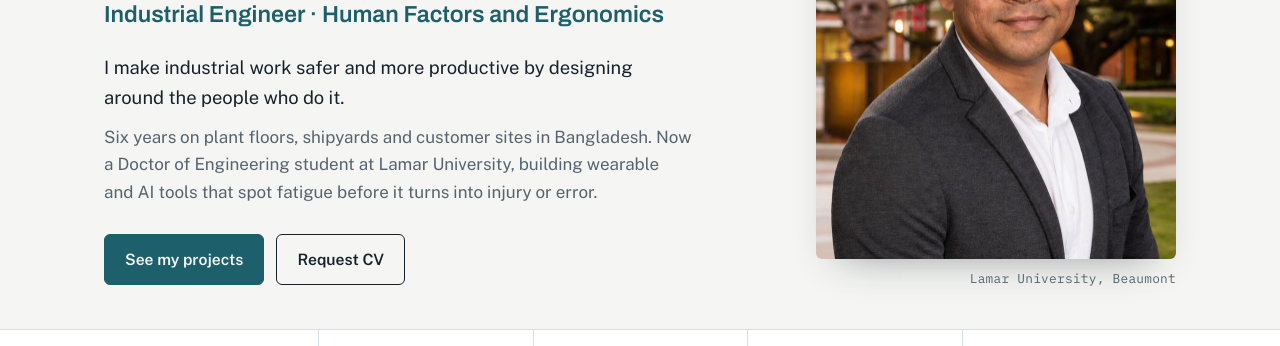
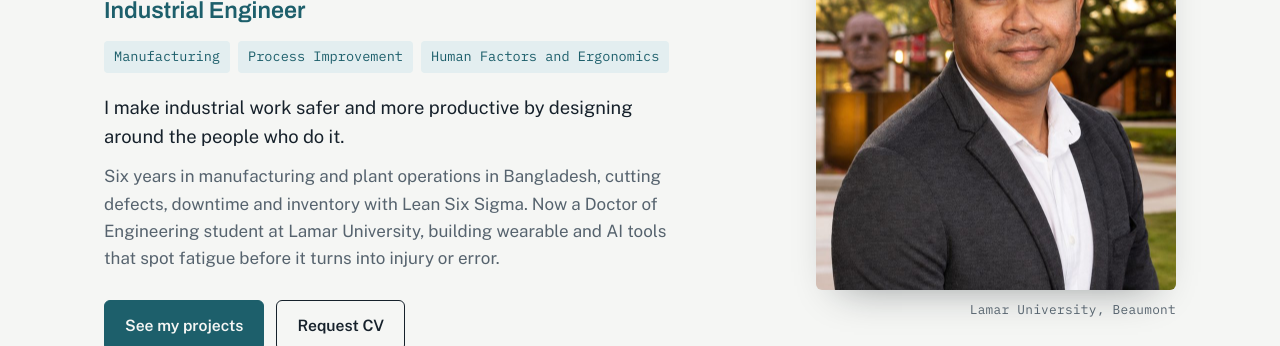
Before and after one commit to SheikhFuzael/sheikhfuzael-website, a plain HTML site: page index.html in a window 1280 px wide. Shown: the part 312-658 px from the top of the page. Drawn offline with nearby package versions, Linux system fonts and the light colour scheme.

Commit message:
Add manufacturing focus to the home page headline
Co-Authored-By: Claude Opus 5.5 <noreply@anthropic.com>
Claude-Session: https://claude.ai/code/session_01Qy5NDjoGTquPrMojzTmz9L

```diff
--- a/assets/site.css
+++ b/assets/site.css
@@ -322,3 +322,6 @@ footer a:hover { color: var(--accent); }
 .details-link { display: inline-flex; align-items: center; gap: 6px; margin-top: 14px; font-weight: 600; font-size: 0.92rem; }
 .details-link::after { content: "\2192"; transition: transform 0.15s; }
 .details-link:hover::after { transform: translateX(3px); }
+
+.focus { list-style: none; margin: 12px 0 0; padding: 0; display: flex; flex-wrap: wrap; gap: 8px; }
+.focus li { font-family: var(--font-mono); font-size: 0.85rem; color: var(--accent); background: var(--accent-soft); border-radius: 4px; padding: 5px 10px; }
--- a/index.html
+++ b/index.html
@@ -5,7 +5,7 @@
 <meta name="viewport" content="width=device-width, initial-scale=1">
 <title>Sheikh Fuzael Rahman</title>
 <meta name="description" content="Sheikh Fuzael Rahman is an industrial engineer working in human factors and ergonomics. Six years in industry, now a Doctor of Engineering student at Lamar University building tools that keep people safe and productive at work.">
-<meta property="og:title" content="Sheikh Fuzael Rahman | Industrial Engineer, Human Factors and Ergonomics">
+<meta property="og:title" content="Sheikh Fuzael Rahman | Industrial Engineer, Manufacturing, Human Factors and Ergonomics">
 <meta property="og:description" content="Six years in industry. Now building tools that keep people safe and productive at work.">
 <meta property="og:type" content="website">
 <link rel="icon" href="assets/favicon.svg" type="image/svg+xml">
@@ -40,9 +40,10 @@
     <div>
       <p class="eyebrow mono">Beaumont, Texas · Open to industry roles</p>
       <h1>Sheikh Fuzael Rahman</h1>
-      <p class="role">Industrial Engineer · Human Factors and Ergonomics</p>
+      <p class="role">Industrial Engineer</p>
+      <ul class="focus" aria-label="Areas of focus"><li>Manufacturing</li><li>Process Improvement</li><li>Human Factors and Ergonomics</li></ul>
       <p class="tagline">I make industrial work safer and more productive by designing around the people who do it.</p>
-      <p class="sub">Six years on plant floors, shipyards and customer sites in Bangladesh. Now a Doctor of Engineering student at Lamar University, building wearable and AI tools that spot fatigue before it turns into injury or error.</p>
+      <p class="sub">Six years in manufacturing and plant operations in Bangladesh, cutting defects, downtime and inventory with Lean Six Sigma. Now a Doctor of Engineering student at Lamar University, building wearable and AI tools that spot fatigue before it turns into injury or error.</p>
       <div class="actions">
         <a class="btn primary" href="projects.html">See my projects</a>
         <a class="btn" href="mailto:sheikh.fuzael.rahman@outlook.com?subject=CV%20request%20for%20Sheikh%20Fuzael%20Rahman&amp;body=Hello%20Sheikh%2C%0A%0AI%20came%20across%20your%20website%20and%20would%20like%20to%20request%20a%20copy%20of%20your%20CV.%0A%0AName%3A%0AOrganisation%3A%0ARole%20or%20opportunity%3A%0A%0AThank%20you.">Request CV</a>
```
